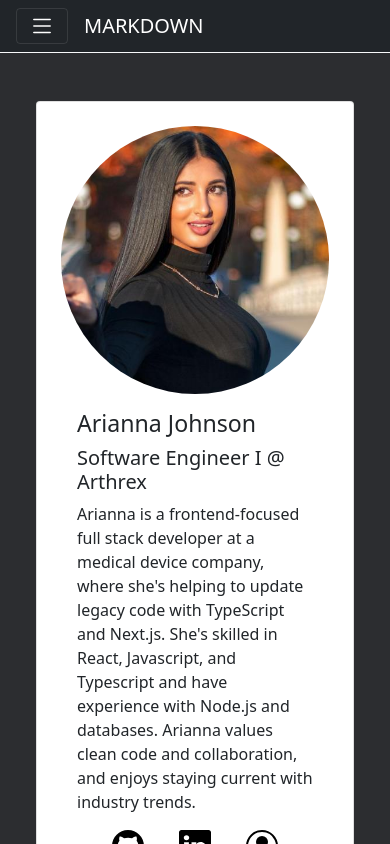
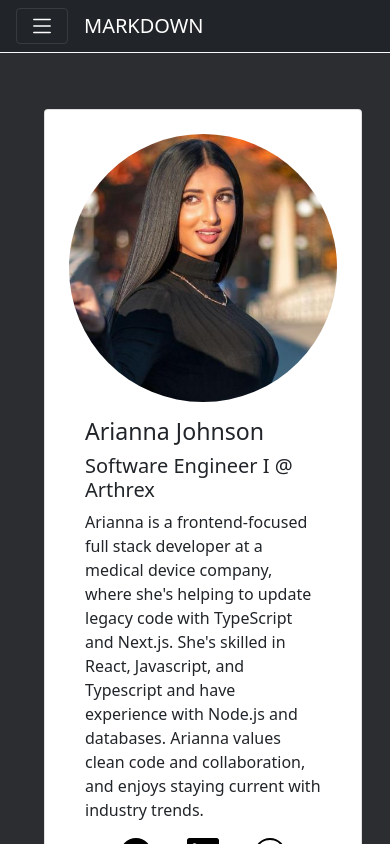
Before and after one commit to Zach-Trani/markdown-editor, a React (Create React App) app: page /about in a window 390 px wide. Shown: the top 844 px of the page. Built offline with nearby package versions, Linux system fonts and the light colour scheme.

Commit message:
fix: add space between profile cards on mobile

```diff
--- a/src/Components/ProfileCard/index.js
+++ b/src/Components/ProfileCard/index.js
@@ -28,7 +28,7 @@ const ProfileCard = ({
   portfolio,
 }) => {
   return (
-    <div className="card p-4" style={{ width: "400px" }}>
+    <div className="card p-4 m-2" style={{ width: "400px" }}>
       <img className="card-img-top rounded-circle" src={image} alt="devloper picture"/>
       <div className="card-body d-flex flex-column justify-content-evenly">
         <h3 className="card-title">{name}</h3>
```
